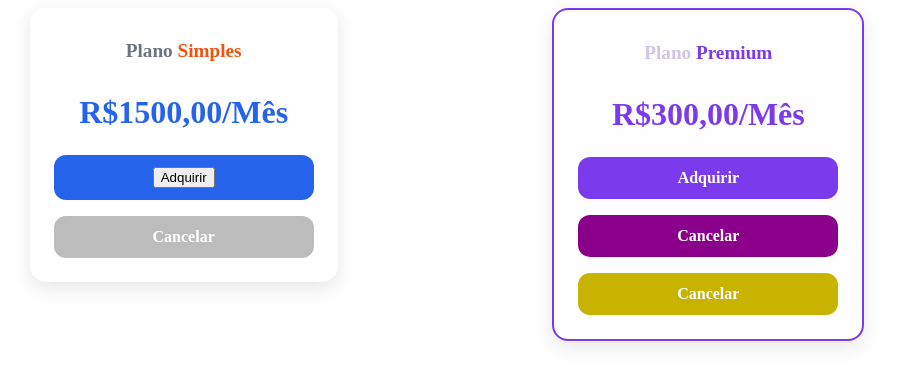
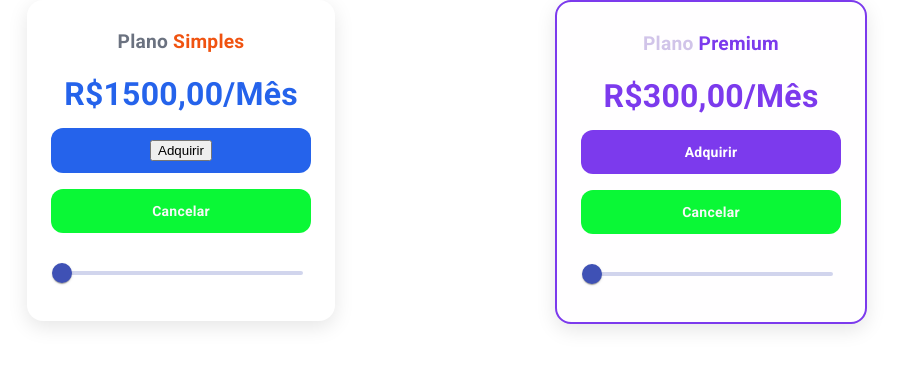
Before and after one commit to EngSivaldo/curso-angular-udemy, an Angular app: page / in a window 1280 px wide. Shown: the top 386 px of the page, without its empty margins (193-1091 px from the left). Built offline with nearby package versions, Linux system fonts and the light colour scheme.

Commit message:
-deep e :host

```diff
--- a/angular.json
+++ b/angular.json
@@ -31,7 +31,10 @@
             "tsConfig": "tsconfig.app.json",
             "inlineStyleLanguage": "scss",
             "assets": ["src/favicon.ico", "src/assets"],
-            "styles": ["src/styles.scss"],
+            "styles": [
+              "@angular/material/prebuilt-themes/indigo-pink.css",
+              "src/styles.scss"
+            ],
             "scripts": [],
             "stylePreprocessorOptions": {
               "includePaths": ["src/styles"]
@@ -86,7 +89,10 @@
             "tsConfig": "tsconfig.spec.json",
             "inlineStyleLanguage": "scss",
             "assets": ["src/favicon.ico", "src/assets"],
-            "styles": ["src/styles.scss"],
+            "styles": [
+              "@angular/material/prebuilt-themes/indigo-pink.css",
+              "src/styles.scss"
+            ],
             "scripts": []
           }
         }
--- a/package.json
+++ b/package.json
@@ -11,10 +11,12 @@
   "private": true,
   "dependencies": {
     "@angular/animations": "^17.3.0",
+    "@angular/cdk": "^17.3.10",
     "@angular/common": "^17.3.0",
     "@angular/compiler": "^17.3.0",
     "@angular/core": "^17.3.0",
     "@angular/forms": "^17.3.0",
+    "@angular/material": "^17.3.10",
     "@angular/platform-browser": "^17.3.0",
     "@angular/platform-browser-dynamic": "^17.3.0",
     "@angular/router": "^17.3.0",
--- a/src/app/app.module.ts
+++ b/src/app/app.module.ts
@@ -14,6 +14,7 @@
 // Isso permite que todos os componentes exportados pelo CardsModule
 // fiquem disponíveis para uso dentro dos templates do AppModule
 import { CardsModule } from './cards/cards.module';
+import { provideAnimationsAsync } from '@angular/platform-browser/animations/async';
 
 // Criamos o módulo raiz da aplicação (AppModule)
 // Este módulo é o ponto de entrada da aplicação Angular.
@@ -29,7 +30,7 @@
   ],
 
   // Serviços globais da aplicação podem ser registrados aqui
-  providers: [],
+  providers: [provideAnimationsAsync()],
 
   // Define qual componente será carregado primeiro ao iniciar a aplicação
   bootstrap: [AppComponent],
--- a/src/app/card-roxo/card-roxo.component.html
+++ b/src/app/card-roxo/card-roxo.component.html
@@ -3,5 +3,8 @@
   <div class="card-roxo__price card-roxo__item">R$300,00/Mês</div>
   <app-card-roxo-button></app-card-roxo-button>
   <app-card-button-cancel id="primeiro-button"></app-card-button-cancel>
-  <app-card-button-cancel id="segundo-button"></app-card-button-cancel>
+
+  <mat-slider min="4" max="5" step="0.5" value="1.5">
+    <input matSliderThumb />
+  </mat-slider>
 </div>
--- a/src/app/card-roxo/card-roxo.component.scss
+++ b/src/app/card-roxo/card-roxo.component.scss
@@ -67,10 +67,10 @@
   }
 }
 
-:host ::ng-deep #primeiro-button .card-cancel-button {
-  background-color: darkmagenta !important;
-}
+// :host ::ng-deep #primeiro-button .card-cancel-button {
+//   background-color: darkmagenta !important;
+// }
 
-:host ::ng-deep #segundo-button .card-cancel-button {
-  background-color: rgb(199, 179, 0) !important;
-}
+// :host ::ng-deep #segundo-button .card-cancel-button {
+//   background-color: rgb(199, 179, 0) !important;
+// }
--- a/src/app/card/card.component.html
+++ b/src/app/card/card.component.html
@@ -14,4 +14,8 @@
   <div class="card__price card__item">R${{ plano.infos?.preco }},00/Mês</div>
   <app-card-button></app-card-button>
   <app-card-button-cancel></app-card-button-cancel>
+
+  <mat-slider min="1" max="5" step="0.5" value="1.5">
+    <input matSliderThumb />
+  </mat-slider>
 </div>
--- a/src/app/card/card.component.scss
+++ b/src/app/card/card.component.scss
@@ -82,3 +82,8 @@
     }
   }
 }
+
+//fazendo alteracao na classe  .mdc-slider__track--active_fill de forma especifica
+:host ::ng-deep mat-slider .mdc-slider__track--active_fill {
+  border-color: yellow !important;
+}
--- a/src/app/card/card.component.ts
+++ b/src/app/card/card.component.ts
@@ -28,4 +28,10 @@
       };
     }, 2000);
   }
+  // Função para formatar o valor do slider
+  sliderValue = 1.5;
+
+  formatLabel(value: number): string {
+    return value + '★';
+  }
 }
--- a/src/app/cards/cards.module.ts
+++ b/src/app/cards/cards.module.ts
@@ -11,6 +11,7 @@
 import { CardRoxoComponent } from '../card-roxo/card-roxo.component';
 import { CardRoxoButtonComponent } from '../card-roxo-button/card-roxo-button.component';
 import { CardButtonCancelComponent } from '../card-button-cancel/card-button-cancel.component';
+import { MatSliderModule } from '@angular/material/slider';
 
 // Criamos o módulo "CardsModule"
 // Esse módulo serve para agrupar e organizar todos os componentes de "cards"
@@ -25,7 +26,7 @@
     CardButtonCancelComponent,
   ],
   // Aqui importamos outros módulos necessários para que os componentes funcionem
-  imports: [CommonModule],
+  imports: [CommonModule, MatSliderModule],
   // Aqui exportamos os componentes
   // Isso significa que qualquer outro módulo que importar o CardsModule
   // poderá usar diretamente <app-card>, <app-card-button>, <app-card-roxo>
--- a/src/index.html
+++ b/src/index.html
@@ -6,8 +6,10 @@
   <base href="/">
   <meta name="viewport" content="width=device-width, initial-scale=1">
   <link rel="icon" type="image/x-icon" href="favicon.ico">
+  <link href="https://fonts.googleapis.com/css2?family=Roboto:wght@300;400;500&display=swap" rel="stylesheet">
+  <link href="https://fonts.googleapis.com/icon?family=Material+Icons" rel="stylesheet">
 </head>
-<body>
+<body class="mat-typography">
   <app-root></app-root>
 </body>
 </html>
--- a/src/styles.scss
+++ b/src/styles.scss
@@ -2,4 +2,17 @@
 
 // Exemplo de importação de overrides globais (aula X)
 
-// @import "global-overrides";
+@import "./styles/global-overrides";
+
+html,
+body {
+  height: 100%;
+}
+body {
+  margin: 0;
+  font-family: Roboto, "Helvetica Neue", sans-serif;
+}
+
+.spacer {
+  flex: 1 1 auto;
+}
--- a/src/styles/_global-overrides.scss
+++ b/src/styles/_global-overrides.scss
@@ -11,3 +11,8 @@
   background-color: rgb(10, 248, 54) !important;
   color: #f7f7f7 !important;
 }
+//esta atualização vai afetar o mat-slider dentro do card.component.html e card-roxo
+
+// .mdc-slider__track--active_fill {
+//   border-color: yellow !important;
+// }
```
Also changed, not shown: 1 other file (tests, documents, lock files or other folders).
